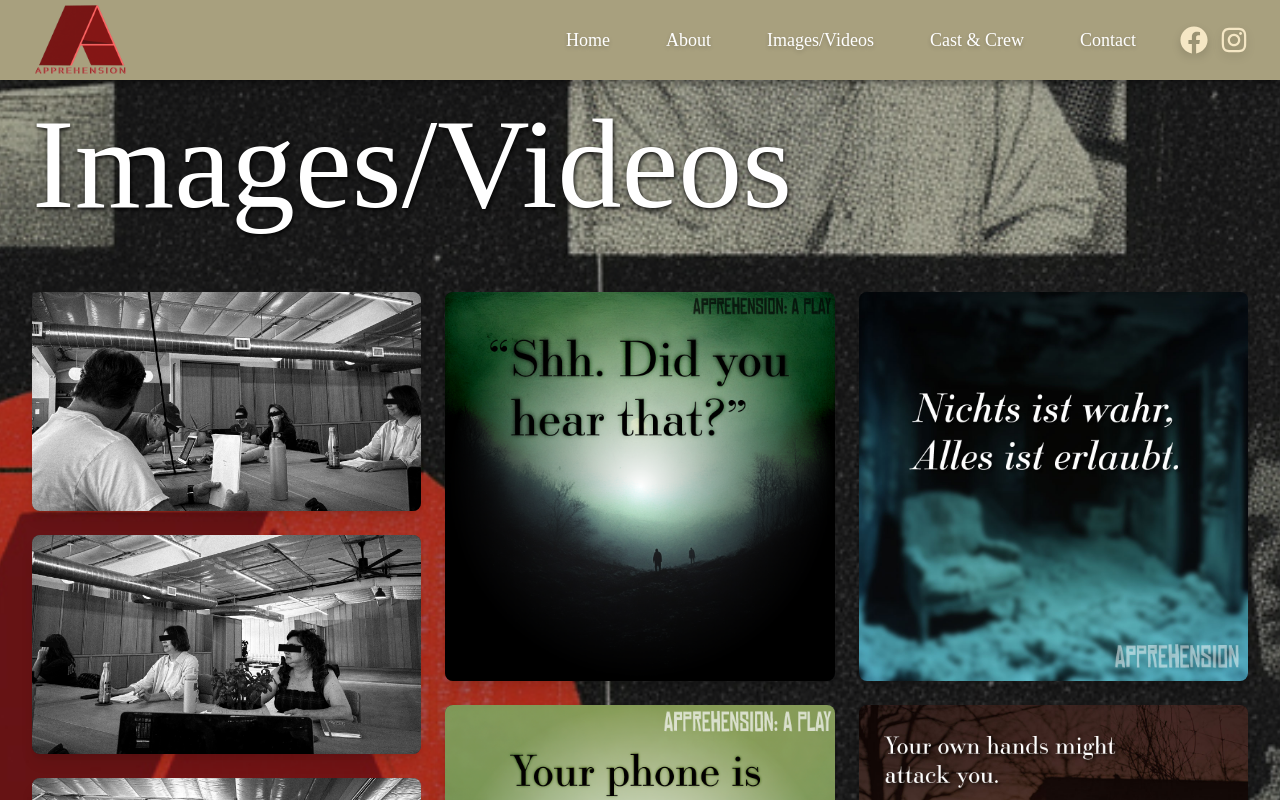
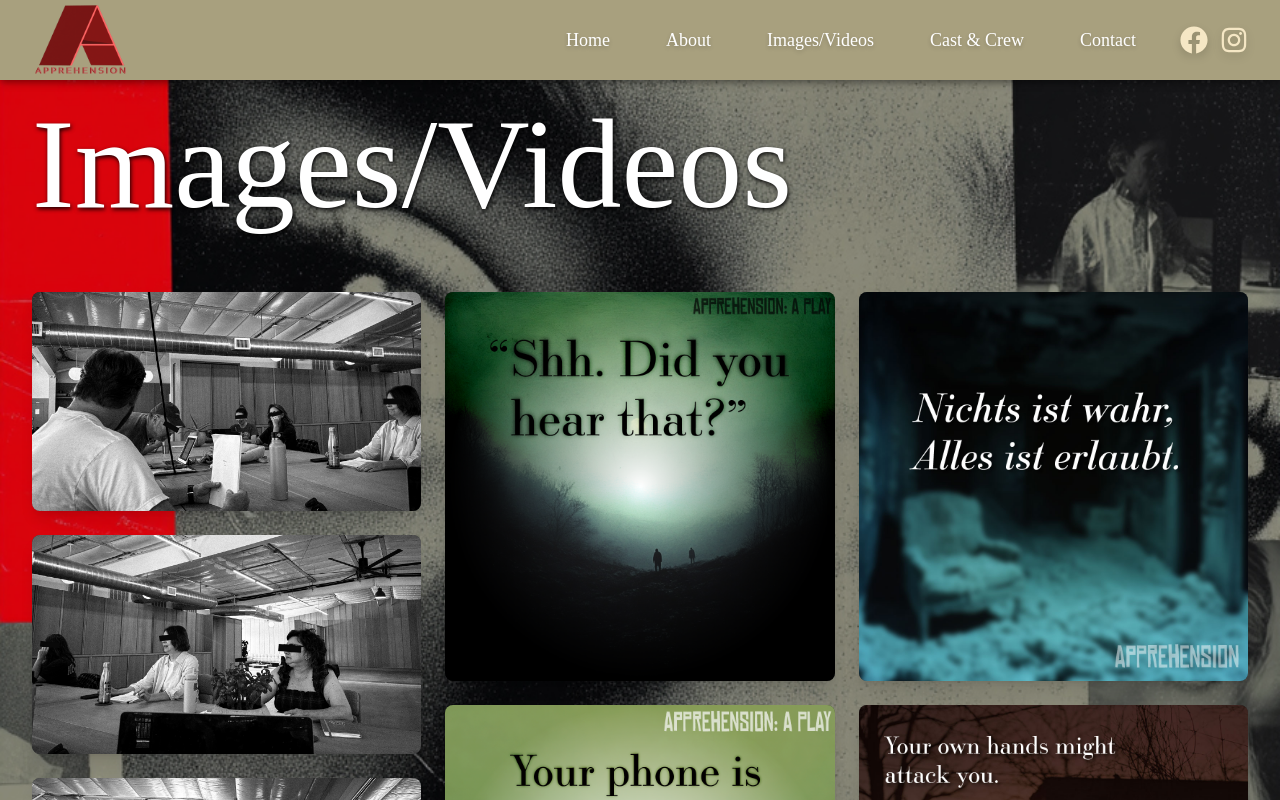
Before and after one commit to lbdeyo/apprehensionplay, a Next.js app: page /media in a window 1280 px wide. Shown: the top 800 px of the page. Built offline with nearby package versions, Linux system fonts and the light colour scheme; a web font is replaced by a local one.

Commit message:
bg-image change for images/video page

```diff
--- a/app/media/page.tsx
+++ b/app/media/page.tsx
@@ -77,7 +77,7 @@ export default function Media() {
     return (
         <div className="relative w-full min-h-screen">
             {/* Full-bleed background image */}
-            <div className="absolute inset-0 w-full h-full bg-cover bg-top bg-no-repeat z-0" style={{ backgroundImage: 'url(/img/apprehension-poster-concept-bg.jpg)' }} />
+            <div className="absolute inset-0 w-full h-full bg-contain bg-top bg-no-repeat z-0" style={{ backgroundImage: 'url(/img/poster-concept-5.jpg)' }} />
             {/* Overlay */}
             <div className="absolute inset-0 w-full h-full bg-[#070C17]/15 z-10" />
             {/* Constrained content */}
```
Also changed, not shown: public/img/poster-concept-5.jpg (added), 1 other file (tests, documents, lock files or other folders).
